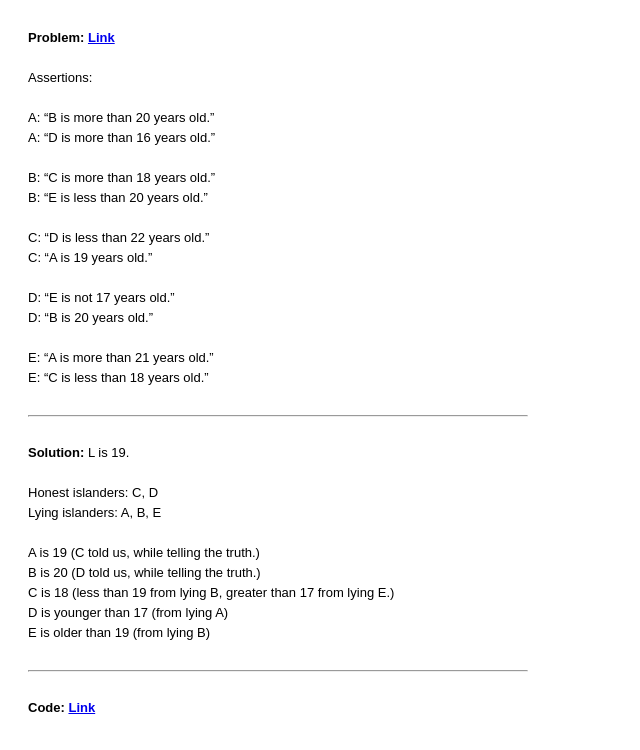
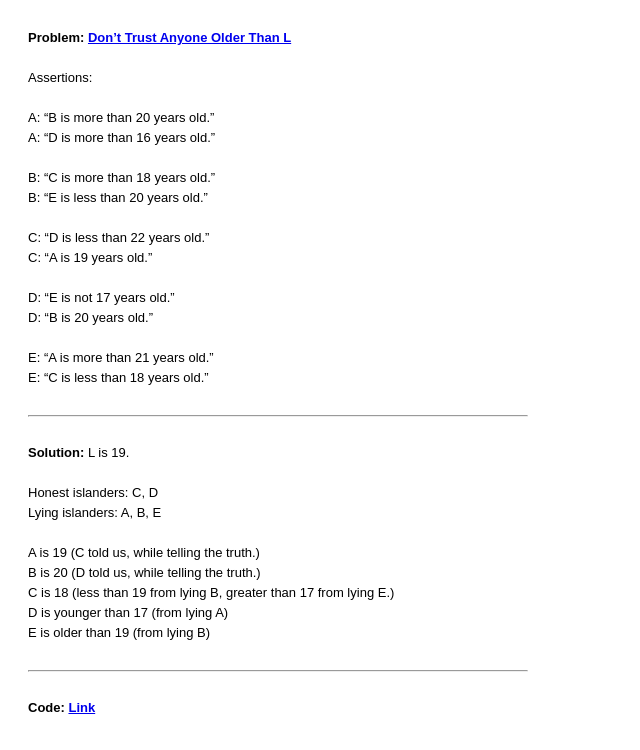
Before and after one commit to jayharr-is/538-riddler-express, a plain HTML site: page index.html in a window 1280 px wide. Shown: the whole page, without its empty margins (0-640 px from the left). Drawn offline with Linux system fonts and the light colour scheme.

Commit message:
Update index.html

```diff
--- a/index.html
+++ b/index.html
@@ -4,7 +4,7 @@
 <body style="max-width: 500px; padding: 20px;font-family: sans-serif; font-size: 13px; line-height: 20px;">
 
 <div>
-	<b>Problem: <a href="https://fivethirtyeight.com/features/dont-trust-anyone-older-than-l/">Link</a></b><br/><br/>
+	<b>Problem: <a href="https://fivethirtyeight.com/features/dont-trust-anyone-older-than-l/">Don’t Trust Anyone Older Than L</a></b><br/><br/>
 	Assertions:<br/><br/>
 
 A: “B is more than 20 years old.”<br/>
```
